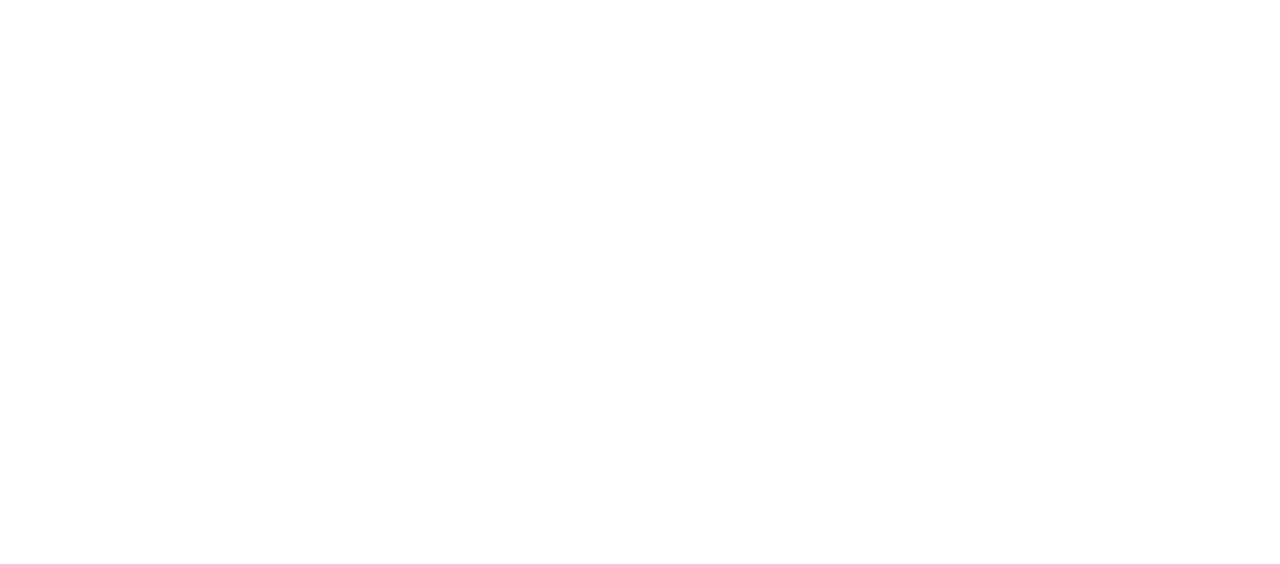
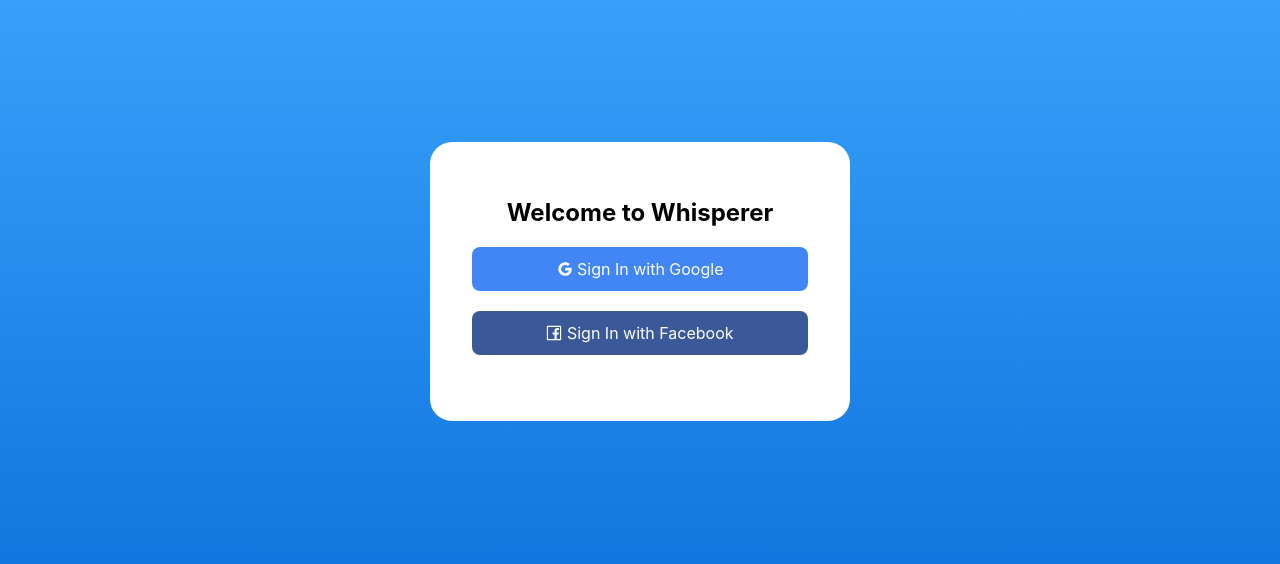
Before and after one commit to bitensam/whisperer-chatapp, a React (Create React App) app: page / in a window 1280 px wide. Shown: the part 114-678 px from the top of the page. Built offline with nearby package versions, Linux system fonts and the light colour scheme.

Commit message:
Add login page startup

```diff
--- a/src/components/Login/Login.js
+++ b/src/components/Login/Login.js
@@ -1,8 +1,22 @@
-import React from "react";
-import { GoogleOutlined, FacebookOutlined } from "@ant-design/icons";
+import React from 'react';
+import { GoogleOutlined, FacebookOutlined } from '@ant-design/icons';
 
 const Login = () => {
-  return <div></div>;
+  return (
+    <div id="login-page" className="login-page">
+      <div id="login-card" className="login-card">
+        <h2>Welcome to Whisperer</h2>
+        <div className="login-button google">
+          <GoogleOutlined/> Sign In with Google
+        </div>
+        <br />
+        <br />
+        <div className="login-button facebook">
+          <FacebookOutlined/> Sign In with Facebook
+        </div>
+      </div>
+    </div>
+  );
 };
 
 export default Login;
--- a/src/index.css
+++ b/src/index.css
@@ -4,6 +4,7 @@
   font-family: Avenir, -apple-system, BlinkMacSystemFont, Segoe UI, Roboto,
     Helvetica Neue, Arial, Noto Sans, sans-serif, Apple Color Emoji,
     Segoe UI Emoji, Segoe UI Symbol, Noto Color Emoji;
+  box-sizing: border-box;
 }
 
 /* Chats Page */
@@ -46,7 +47,7 @@
 
 /* Login Page */
 
-#login-page {
+.login-page {
   background-image: linear-gradient(#40a9ff, #096dd9);
   position: absolute;
   top: 0px;
@@ -55,7 +56,7 @@
   right: 0px;
 }
 
-#login-card {
+.login-card {
   position: relative;
   top: calc(50vh - 144px);
   left: calc(50vw - 210px);
@@ -73,6 +74,7 @@
   padding: 12px;
   border-radius: 8px;
   display: inline-block;
+  width: 80%;
 }
 
 .facebook {
```
